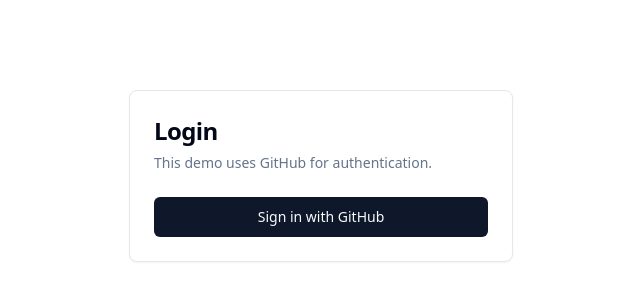
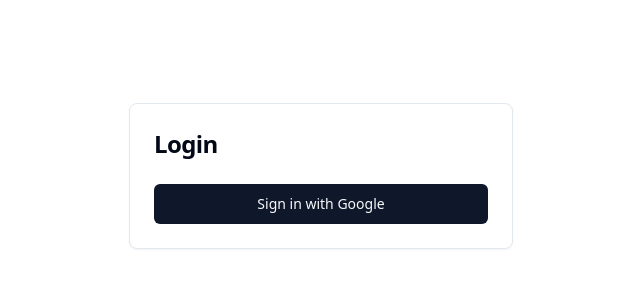
Before and after one commit to gideonray/slm-admin, a Next.js app: page /login in a window 1280 px wide. Shown: the part 224-524 px from the top of the page, without its empty margins (319-959 px from the left). Built offline with nearby package versions, Linux system fonts and the light colour scheme.

Commit message:
change login provider to Google

```diff
--- a/app/layout.tsx
+++ b/app/layout.tsx
@@ -3,7 +3,7 @@ import './globals.css';
 import { Analytics } from '@vercel/analytics/react';
 
 export const metadata = {
-  title: 'Next.js App Router + NextAuth + Tailwind CSS',
+  title: 'Simple Lead Magnet',
   description:
     'A user admin dashboard configured with Next.js, Postgres, NextAuth, Tailwind CSS, TypeScript, and Prettier.'
 };
--- a/app/login/page.tsx
+++ b/app/login/page.tsx
@@ -1,7 +1,7 @@
 import { Button } from '@/components/ui/button';
 import {
   Card,
-  CardDescription,
+  // CardDescription,
   CardFooter,
   CardHeader,
   CardTitle
@@ -14,21 +14,21 @@ export default function LoginPage() {
       <Card className="w-full max-w-sm">
         <CardHeader>
           <CardTitle className="text-2xl">Login</CardTitle>
-          <CardDescription>
-            This demo uses GitHub for authentication.
-          </CardDescription>
+          {/* <CardDescription>
+            This demo uses Google for authentication.
+          </CardDescription> */}
         </CardHeader>
         <CardFooter>
           <form
             action={async () => {
               'use server';
-              await signIn('github', {
+              await signIn('google', {
                 redirectTo: '/'
               });
             }}
             className="w-full"
           >
-            <Button className="w-full">Sign in with GitHub</Button>
+            <Button className="w-full">Sign in with Google</Button>
           </form>
         </CardFooter>
       </Card>
--- a/lib/auth.ts
+++ b/lib/auth.ts
@@ -1,6 +1,8 @@
 import NextAuth from 'next-auth';
-import GitHub from 'next-auth/providers/github';
+import Google from 'next-auth/providers/google';
 
 export const { handlers, signIn, signOut, auth } = NextAuth({
-  providers: [GitHub]
+  providers: [
+    Google
+  ]
 });
```
Also changed, not shown: package.json (+4 -4 lines), 1 other file (tests, documents, lock files or other folders).
